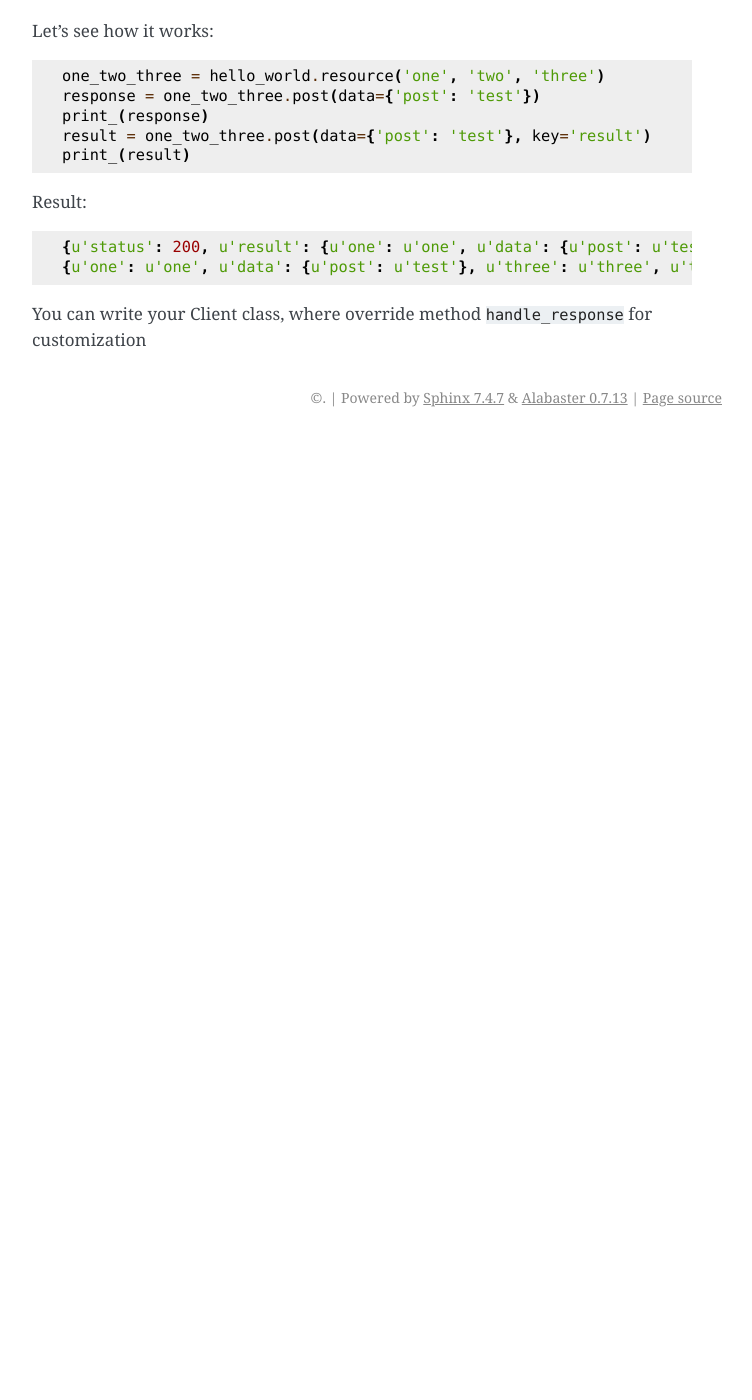
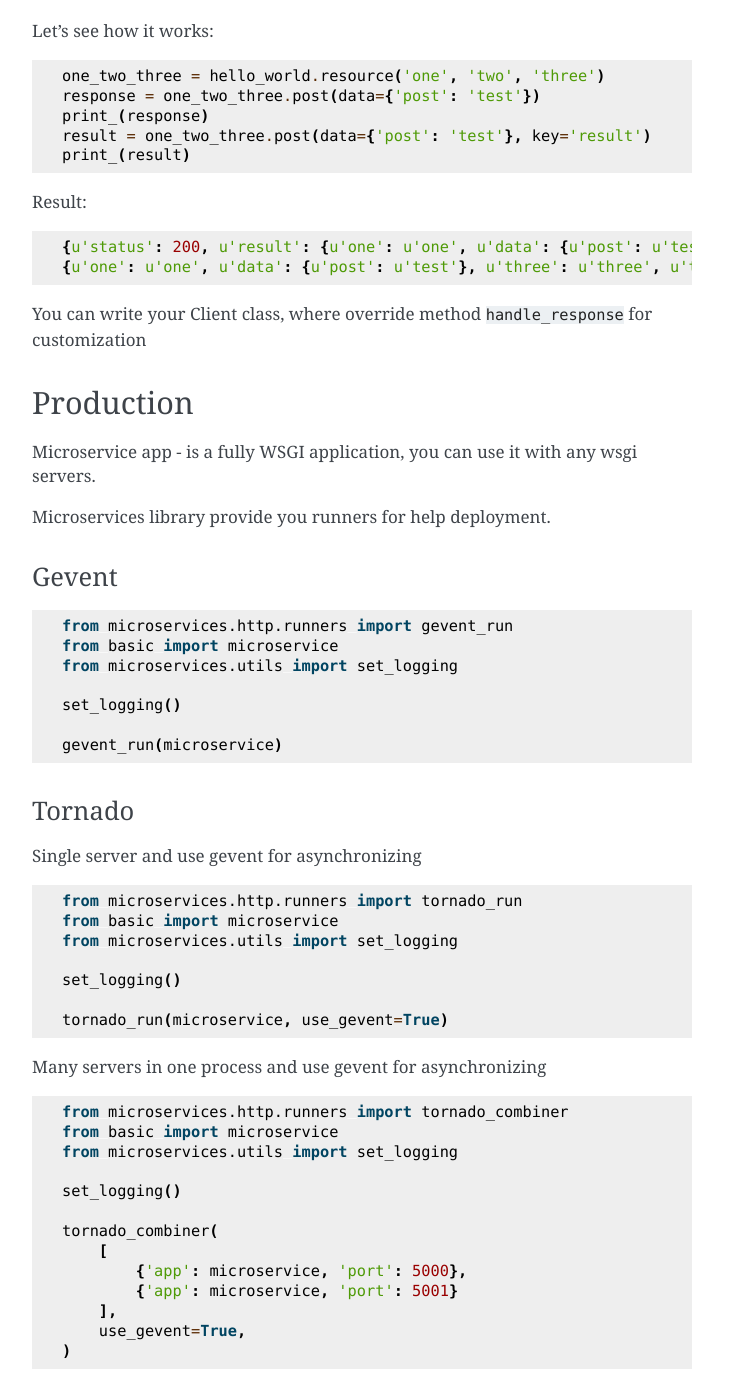
Before and after one commit to viatoriche/microservices, a Sphinx documentation site: the page built from docs/http.md, in a window 1280 px wide and 1400 px high, scrolled down 9660 px. Shown: the whole window, without its empty margins (388-1140 px from the left). Built offline with Sphinx 7.4.7, drawn with Linux system fonts in a browser that asks for light colours; before the commit the page ends 10097 px from its top, so only the background shows below that; some of the changed text lies outside the part shown.

Commit message:
runners docs

````diff
--- a/docs/http.md
+++ b/docs/http.md
@@ -399,3 +399,53 @@ Result:
 ```
 
 You can write your Client class, where override method `handle_response` for customization
+
+## Production
+
+Microservice app - is a fully WSGI application, you can use it with any wsgi servers.
+
+Microservices library provide you runners for help deployment.
+
+### Gevent
+
+```
+from microservices.http.runners import gevent_run
+from basic import microservice
+from microservices.utils import set_logging
+
+set_logging()
+
+gevent_run(microservice)
+```
+
+### Tornado
+
+Single server and use gevent for asynchronizing
+
+```
+from microservices.http.runners import tornado_run
+from basic import microservice
+from microservices.utils import set_logging
+
+set_logging()
+
+tornado_run(microservice, use_gevent=True)
+```
+
+Many servers in one process and use gevent for asynchronizing
+
+```
+from microservices.http.runners import tornado_combiner
+from basic import microservice
+from microservices.utils import set_logging
+
+set_logging()
+
+tornado_combiner(
+    [
+        {'app': microservice, 'port': 5000},
+        {'app': microservice, 'port': 5001}
+    ],
+    use_gevent=True,
+)
+```
````
Also changed, not shown: 4 other files.
